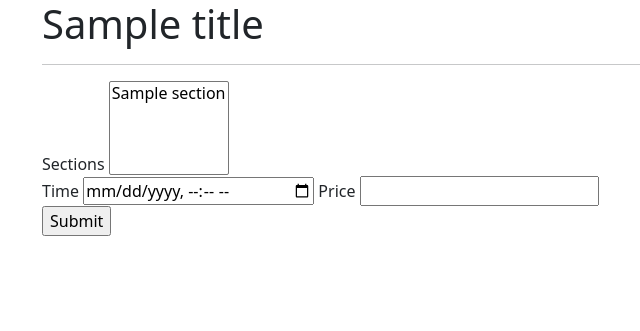
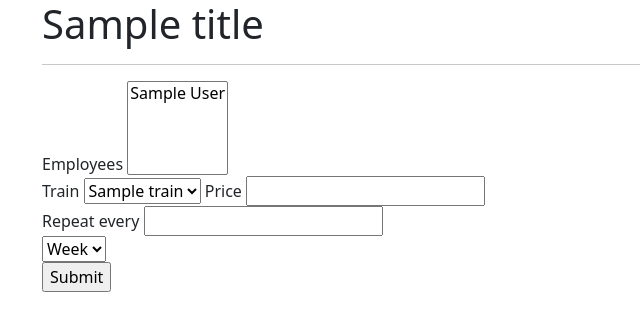
Before and after one commit to tobiasleitner5/PR-DKE, a Flask app: template Fahrplan/templates/admin/plan_interval_ride.html in a window 1280 px wide. Shown: the top 331 px of the page, without its empty margins (40-680 px from the left). Run offline with Flask 2, Linux system fonts and the light colour scheme; tables that the repository leaves empty hold one stand-in row (values such as "Sample post"); the template is opened without the code that fills it: values that come from a table or form of the project are taken from there, most other values are stand-ins (such as "Sample title", 1, 10 or a date in 2020); some libraries are stand-ins or nearby versions.

Commit message:
single ride done

```diff
--- a/Fahrplan/main.py
+++ b/Fahrplan/main.py
@@ -12,7 +12,6 @@ import ast
 
 # my classes
 import ReadInput
-from ReadInput import get_trains_mock
 from models import db, Employee, Ride, Ride_section, Crew
 from admin_routings import get_sections_by_routes_blueprint, plan_ride_blueprint
 from general_routings import index_blueprint, login_blueprint
@@ -44,35 +43,75 @@ app.register_blueprint(plan_ride_blueprint)
 db.init_app(app)
 bootstrap = Bootstrap(app)
 
+def create_interval_rides(rep_type, rep, start):
+    ride = Ride(request.form['route_id'], datetime.strptime(request.form['time'], '%Y-%m-%dT%H:%M'),
+                int(request.form['price']), False, None)
+
+    rides = []
+    return rides
+
 @app.route('/admin/ride/store', methods=["POST", 'GET'])
 def store_ride():
     if request.method == 'POST':
-        print(request.form['interval'])
-        ride = Ride(request.form['route_id'], datetime.strptime(request.form['time'], '%Y-%m-%dT%H:%M'), int(request.form['price']), request.form['interval'] == 'True', None)
+        if request.form['interval'] == 'False':
+            ride = Ride(request.form['route_id'], datetime.strptime(request.form['time'], '%Y-%m-%dT%H:%M'), int(request.form['price']), False, None)
+            try:
+                db.session.add(ride)
+                db.session.flush()
+                db.session.refresh(ride)
+                for s in ast.literal_eval(request.form['sections']):
+                    ride_section = Ride_section(ride.id, int(s))
+                    db.session.add(ride_section)
 
-        try:
-            db.session.add(ride)
-            db.session.flush()
-            db.session.refresh(ride)
-            for s in ast.literal_eval(request.form['sections']):
-                ride_section = Ride_section(ride.id, int(s))
-                db.session.add(ride_section)
+                for e in request.form.getlist('emp'):
+                    crew = Crew(ride.id, int(e))
+                    db.session.add(crew)
 
-            for e in request.form.getlist('emp'):
-                crew = Crew(ride.id, int(e))
-                db.session.add(crew)
+                db.session.add(ride)
+                db.session.commit()
+            except:
+                print('There was a problem...')
+                return redirect(url_for('/'))
+            finally:
+                db.session.close()
+        else:
+            rides = create_interval_rides()
+            for ride in rides:
+                try:
+                    db.session.add(ride)
+                    db.session.flush()
+                    db.session.refresh(ride)
+                    for s in ast.literal_eval(request.form['sections']):
+                        ride_section = Ride_section(ride.id, int(s))
+                        db.session.add(ride_section)
 
-            db.session.add(ride)
-            db.session.commit()
-        except:
-            print('There was a problem...')
-            return redirect(url_for(''))
+                    for e in request.form.getlist('emp'):
+                        crew = Crew(ride.id, int(e))
+                        db.session.add(crew)
 
-        return 'nice'
+                    db.session.add(ride)
+                    db.session.commit()
+                except:
+                    print('There was a problem...')
+                    return redirect(url_for('/'))
+                finally:
+                    db.session.close()
+
+        return 'Ride stored in database.'
 
     else: #GET Kann ich noch in admin.py schreiben
         if request.args['interval'] == 'True':
-            return redirect(url_for('plan_interval_ride_blueprint.plan_interval_ride', routes_id=request.args['routes_id']))
+            time = request.args['time']
+            route_id = request.args['routes_id']
+            sections = request.args.getlist('sections')
+            # TODO: Employee Auswahl einschränken
+            employees = Employee.query
+            trains = dict(ReadInput.get_trains_mock())['trains']
+            filtered_trains = []
+            for t in trains:
+                # TODO: add condition for trains
+                filtered_trains.append(t)
+            return render_template('admin/plan_interval_ride.html', title='Plan interval ride', time=time, route_id=route_id, sections=sections, employees=employees, trains=filtered_trains, routes_id=request.args['routes_id'], interval=True)
         else:
             time = request.args['time']
             route_id = request.args['routes_id']
--- a/Fahrplan/templates/admin/plan_interval_ride.html
+++ b/Fahrplan/templates/admin/plan_interval_ride.html
@@ -2,25 +2,45 @@
 
 {% block content %}
 <form action="/admin/ride/store" id="ft-form" method="POST" accept-charset="UTF-8">
-    <input type="hidden" name="routes_id" value="{{ routes_id }}">
+    <input type="hidden" name="route_id" value="{{ routes_id }}">
+    <input type="hidden" name="time" value="{{ time }}">
+    <input type="hidden" name="sections" value="{{ sections }}">
+    <input type="hidden" name="interval" value="{{ interval }}">
     <div class="dropdown">
       <label>
-         Sections
-         <select name = "sections" required multiple>
-           {% for section in sections %}
-           <option value = "{{section.id}}">{{section.name}}</option>
+         Employees
+         <select name = "emp" required multiple>
+           {% for e in employees %}
+           <option value = "{{e.id}}">{{e.name}}</option>
            {% endfor %}
          </select>
       </label>
     </div>
     <label>
-      Time
-      <input type="datetime-local" name="time" required>
+      Train
+      <select name = "train" required>
+           {% for t in trains %}
+           <option value = "{{t.id}}">{{t.name}}</option>
+           {% endfor %}
+      </select>
     </label>
     <label>
       Price
       <input type="number" name="price" required>
     </label>
+    <div>
+      Repeat every
+      <input type="number" name="rep" required>
+    </div>
+    <div class="dropdown">
+      <label>
+          <select name = "rep_type" required>
+            <option value = "w">Week</option>
+            <option value = "d">Day</option>
+            <option value = "m">Week</option>
+         </select>
+      </label>
+    </div>
     <div class="btns">
       <input type="submit" value="Submit">
     </div>
--- a/Fahrplan/templates/admin/plan_ride.html
+++ b/Fahrplan/templates/admin/plan_ride.html
@@ -20,7 +20,6 @@
     <label>
       Intervall
       <input type="checkbox" name="is_interval">
-
     </label>
     <div class="btns">
       <input type="submit" value="Submit">
```
Also changed, not shown: Fahrplan/templates/admin/admin_data_sections_by_route.html (+0 -7 lines), Fahrplan/README.md.
